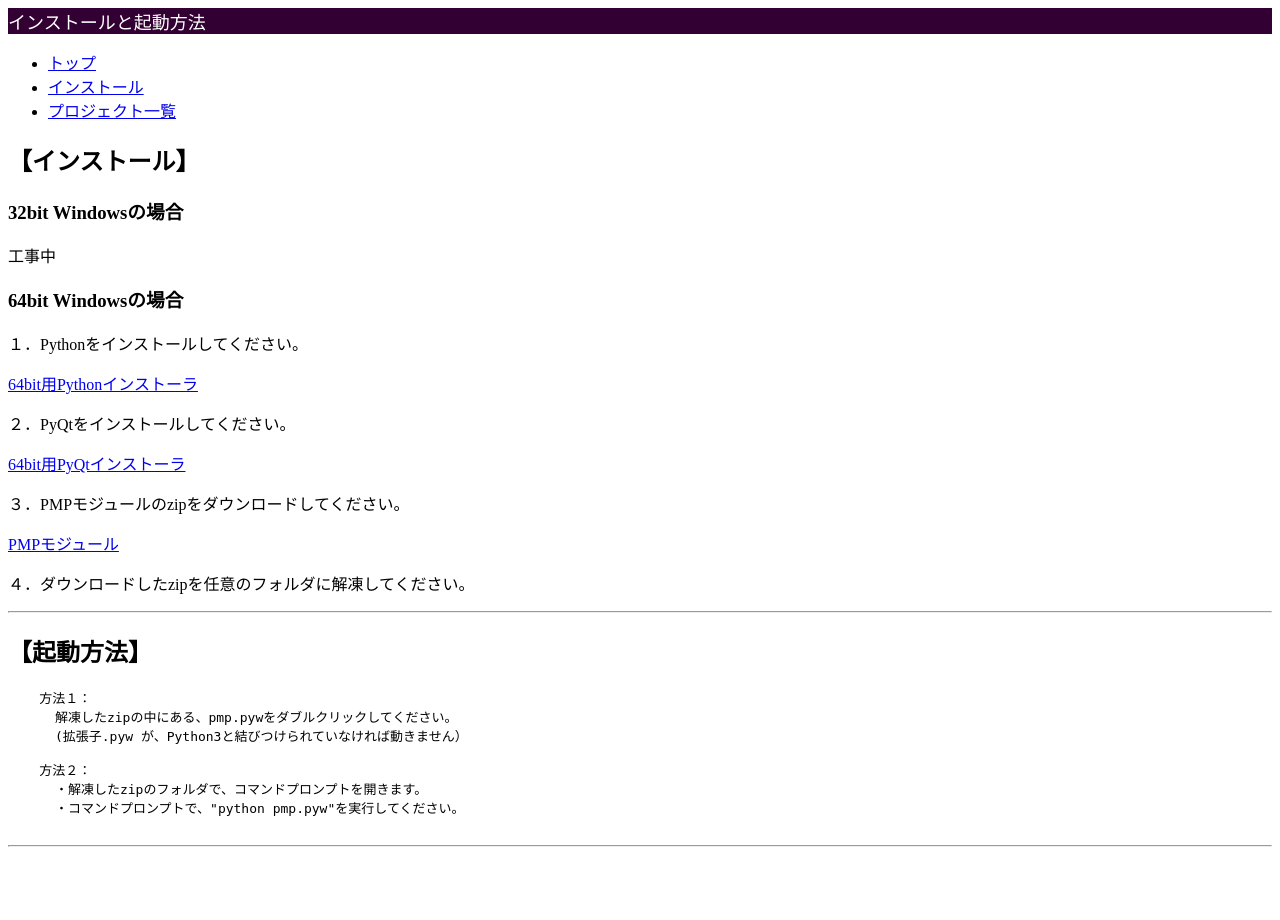
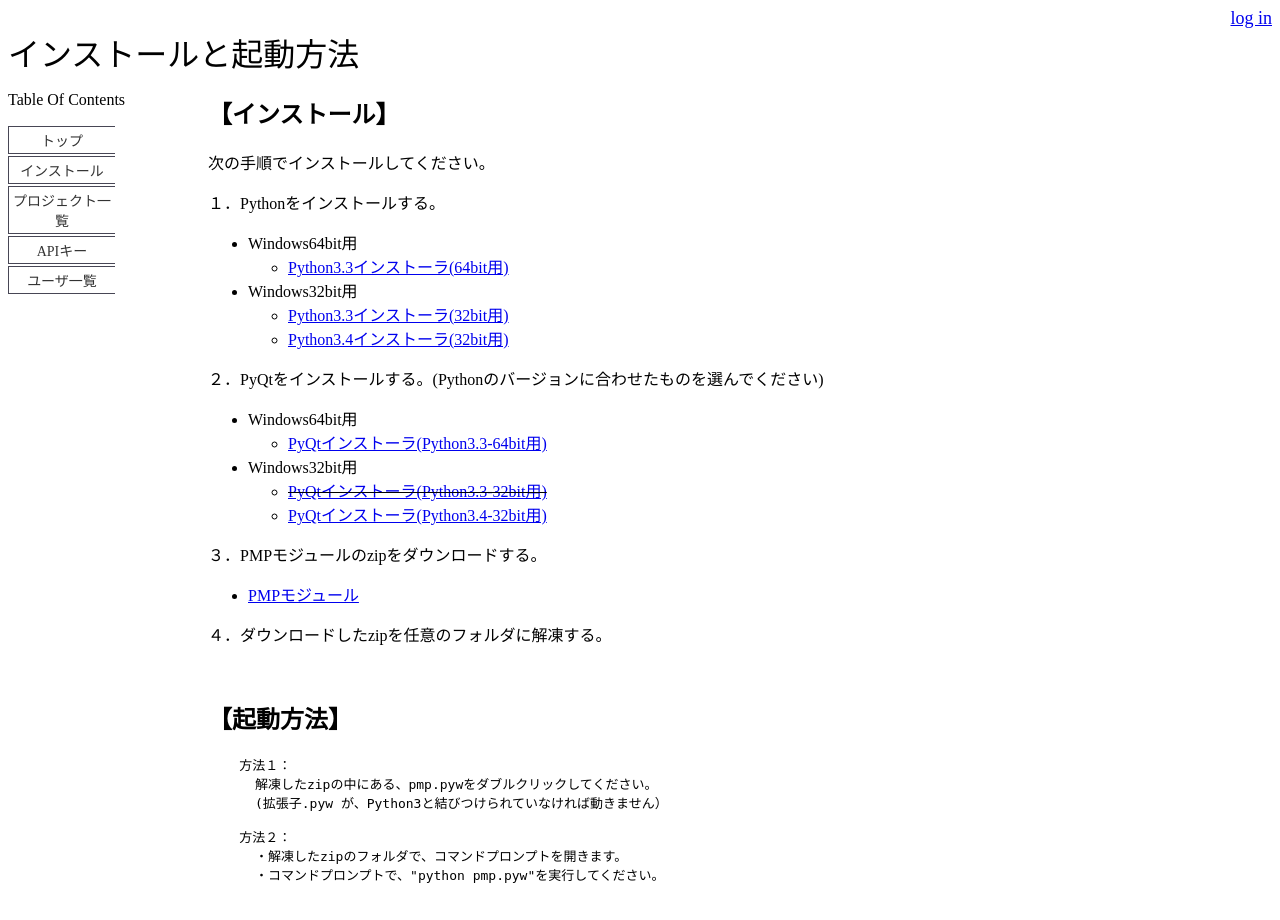
Before and after one commit to unyaunya/pmp, a Flask app: page /install.html in a window 1280 px wide. Before the commit the page ends 847 px from the top, so only its background shows below. Run offline with Flask 2, Linux system fonts and the light colour scheme.

Commit message:
サーバ機能(途中)

```diff
--- a/pmp/model.py
+++ b/pmp/model.py
@@ -53,7 +53,8 @@ class TaskModel(Task):
     def dumpUrl(obj, url):
         print('Not Implemented')
         headers = {'User-Agent':'Mozilla/4.0 (compatible; MSIE 5.5; Windows NT)'}
-        data = urlencode({'var': 123, 'foo':"wert"}).encode(encoding='utf-8')
+        jsonstr = json.dumps(obj, indent=2, default=_to_json, ensure_ascii=False)
+        data = urlencode({'data': jsonstr}).encode(encoding='utf-8')
         req = urllib.request.Request(url, data=data, headers=headers)
         rslt = _urlget(req)
 
--- a/pmp/server/__init__.py
+++ b/pmp/server/__init__.py
@@ -1,4 +1,4 @@
 #! python3
 # -*- coding: utf-8 -*-
 
-from .server import PmpServer
+from .server import PmpServer, init_db
--- /dev/null
+++ b/pmp/server/schema.sql
@@ -0,0 +1,8 @@
+drop table if exists entries;
+create table users (
+  id     string primary key,
+  passwd string not null,
+  email  string not null,
+  name   string not null,
+  apikey string not null
+);
--- a/pmp/server/server.py
+++ b/pmp/server/server.py
@@ -3,13 +3,66 @@
 
 import os
 import json
-from flask import Flask
-from flask import render_template, request
+import sqlite3
+from contextlib import closing
+from flask import Flask, g, request, session, render_template, \
+     flash, redirect, url_for
+from datetime import datetime
 
+
+#configuration
+DATABASE = 'pmp.db'
+USERID   = 'admin'
+PASSWORD = 'default'
+SECRET_KEY = 'development key'
+
+
+#create flask application
 app = Flask(__name__)
+app.config.from_object(__name__)
+
+def init_db():
+    """DB初期化。コマンドラインから呼び出す"""
+    with closing(connect_db()) as db:
+        with app.open_resource('schema.sql') as f:
+            db.cursor().executescript(f.read().decode('utf-8'))
+        db.commit()
+
+def connect_db():
+    return sqlite3.connect(app.config['DATABASE'])
 
 def projectsdir():
     return os.path.join(os.path.dirname(__file__), 'projects')
+
+@app.before_request
+def before_request():
+    g.db = connect_db()
+
+@app.teardown_request
+def teardown_request(exception):
+    g.db.close()
+
+
+#handle http request
+@app.route('/login', methods=['GET', 'POST'])
+def login():
+    error = None
+    if request.method == 'POST':
+        if request.form['userid'] != app.config['USERID']:
+            error = 'Invalid userid'
+        elif request.form['password'] != app.config['PASSWORD']:
+            error = 'Invalid password'
+        else:
+            session['logged_in'] = True
+            flash('You were logged in')
+            return redirect(url_for('index'))
+    return render_template('login.html', error=error)
+
+@app.route('/logout')
+def logout():
+    session.pop('logged_in', None)
+    flash('You were logged out')
+    return redirect(url_for('index'))
 
 @app.route('/')
 def index():
@@ -19,33 +72,61 @@ def index():
 def install():
     return render_template('install.html')
 
-@app.route('/hello')
-def hello_world():
-    return "Hello World!!!"
+@app.route('/apikey.html')
+def show_apikey():
+    if 'logged_in' in session and session['logged_in'] == True:
+        return render_template('apikey.html')
+    else:
+        return render_template('login.html', error='APIキーを表示するにはログインしてください')
 
 @app.route('/project_list.html')
-def projects():
+def project_list():
     files = os.listdir(projectsdir())
     #data = json.dumps(files, ensure_ascii=False)
     #return data
-
     return render_template('projects.html', projects=files)
 
-@app.route('/project/<projectname>', methods=['GET', 'POST'])
-def project(projectname):
-    print(projectname)
-    if request.method == 'POST':
+@app.route('/users.html')
+def users():
+    return render_template('users.html')
+
+#handle http request(Web API)
+@app.route('/pmp/api/projects/')
+def api_project_list():
+    return json.dumps(os.listdir(projectsdir()), ensure_ascii=False)
+
+@app.route('/pmp/api/projects/<projectname>', methods=['GET', 'POST', 'PUT', 'DELETE'])
+def api_projects(projectname):
+    def _get_project(projectname):
+        path = os.path.join(projectsdir(), projectname, 'current.json.txt')
+        if not os.path.exists(path):
+            return ('Not Found %s' % path, 404, [])
+        return open(path, encoding='utf-8').read()
+    #-------
+    print('projectname=[%s]' % projectname)
+    if request.method == 'GET':
+        return _get_project(projectname)
+    elif request.method == 'POST':
         #f = request.files['the_file']
         #f.save('/var/www/uploads/uploaded_file.txt')
-        print(request.args)
-        print(request.form)
-        return 'failed'
+        #print(request.args)
+        #print(request.form)
+        print(request.remote_addr, request.remote_user)
+        _now = datetime.now()
+        path = os.path.join(projectsdir(), projectname, 'old',
+            '%s_%s.txt' % (_now.strftime("%Y%m%d%H%M%S"), request.remote_addr))
+        print(path)
+        with open(path, "w", encoding='utf-8') as f:
+            f.write(request.form['data'])
+        return 'OK'
     else:
         path = os.path.join(projectsdir(), projectname, 'current.json.txt')
         if not os.path.exists(path):
             return ('Not Found %s' % path, 404, [])
         return open(path, encoding='utf-8').read()
 
+
+#server class
 class PmpServer(object):
     def __init__(self, host='0.0.0.0', port=5000):
         self.host = host
--- a/pmp/server/static/style.css
+++ b/pmp/server/static/style.css
@@ -1,5 +1,79 @@
-div#header {
-    color:#FFFFFF;
-    background:#330033;
+div.metanav {
     font-size:large;
+    float:right;
 }
+div.page {
+    width:1024px;
+    clear:both;
+}
+
+#header {
+    //color:#FFFFFF;
+    //background:#330033;
+    font-size:xx-large;
+    width:100%;
+}
+
+#sidebar {
+	width:200px;
+    float:left;
+}
+#content {
+    overflow: hidden;
+    width:700px;
+    float:left;
+}
+
+#footer{
+    clear:both;
+}
+
+
+#menu ul{
+	margin: 0;
+	padding: 0;
+	list-style: none;
+}
+#menu li{
+	display: inline;
+	padding: 0;
+	margin: 0;
+	float: left;
+}
+#menu li a{
+	display: block;
+	border-left: 1px solid #474655;
+	border-top: 1px solid #474655;
+	border-bottom: 1px solid #474655;
+	background-color: #fff;
+	padding: 3px;
+	text-decoration: none;
+	color: #333;
+	width: 100px;
+	margin: 1px 0px;
+	text-align: center;
+	font-size: 14px;
+}
+#menu li a:hover{
+	border-left: 1px solid #474655;
+	border-top: 1px solid #474655;
+	border-bottom: 1px solid #474655;
+	background-color: #F3D898;
+}
+#menu #haji li a{
+	display: block;
+	border: 1px solid #474655;
+	background-color: #fff;
+	padding: padding: 3px 10px;;
+	text-decoration: none;
+	color: #333;
+	width: 100px;
+	margin: 1px 0px;
+	text-align: center;
+	font-size: 14px;
+}
+#menu #haji li a:hover{
+	display: block;
+	border: 1px solid #474655;
+	background-color: #F3D898;
+}
--- a/pmp/server/templates/base.html
+++ b/pmp/server/templates/base.html
@@ -8,20 +8,41 @@
     {% endblock %}
 </head>
 <body>
-    <div id="header">{% block header %}{% endblock %}</div>
-    <div id="navi">
+<div class=metanav>
+    {% if not session.logged_in %}
+        <a href="{{ url_for('login') }}">log in</a>
+    {% else %}
+        <a href="{{ url_for('logout') }}">log out</a>
+    {% endif %}
+</div>
+<div class=page>
+    <div id="header">
+        {% block header %}{% endblock %}
+    </div>
+    <div id="sidebar">
+        <p>Table Of Contents</p>
+        <div id="menu">
             {% block navi %}
             <ul>
                 <li><a href="/">トップ</a></li>
                 <li><a href="/install.html">インストール</a></li>
                 <li><a href="/project_list.html">プロジェクト一覧</a></li>
+                <li><a href="/apikey.html">APIキー</a></li>
+                <li><a href="/users.html">ユーザ一覧</a></li>
             </ul>
-        {% endblock %}</div>
-    <div id="content">{% block content %}{% endblock %}</div>
-    <hr/>
+            {% endblock %}
+        </div>
+    </div>
+    <div id="content">
+        {% for message in get_flashed_messages() %}
+        <div class=flash>{{ message }}</div>
+        {% endfor %}
+        {% block content %}{% endblock %}
+    </div>
     <div id="footer">
         {% block footer %}
         {% endblock %}
     </div>
+</div>
 </body>
 </html>
--- a/pmp/server/templates/install.html
+++ b/pmp/server/templates/install.html
@@ -8,25 +8,49 @@
 {% endblock %}
 {% block header %}インストールと起動方法{% endblock %}
 {% block content %}
+    <style type="text/css"><!--
+    .unavailable {
+    text-decoration:line-through;
+    }
+    </style>
     <h2>【インストール】</h2>
-    <h3>32bit Windowsの場合</h3>
-    <p>工事中</p>
+    <p>次の手順でインストールしてください。</p>
+    <p>１．Pythonをインストールする。</p>
+        <ul>
+        <li>Windows64bit用
+            <ul>
+            <li><a href="./static/downloads/64bit/python-3.3.5.amd64.msi">Python3.3インストーラ(64bit用)</a></li>
+            </ul>
+        </li>
+        <li>Windows32bit用
+            <ul>
+            <li><a href="./static/downloads/32bit/python-3.3.5.msi">Python3.3インストーラ(32bit用)</a></li>
+            <li><a href="./static/downloads/32bit/python-3.4.3.msi">Python3.4インストーラ(32bit用)</a></li>
+            </ul>
+        </li>
+        </ul>
+    <p>２．PyQtをインストールする。(Pythonのバージョンに合わせたものを選んでください)</p>
+        <ul>
+        <li>Windows64bit用
+            <ul>
+            <li><a href="./static/downloads/64bit/PyQt4-4.10.4-gpl-Py3.3-Qt4.8.6-x64.exe">PyQtインストーラ(Python3.3-64bit用)</a></li>
+            </ul>
+        </li>
+        <li>Windows32bit用
+            <ul>
+            <li class=unavailable><a href="./static/downloads/32bit/PyQt4-4.11.3-gpl-Py3.3-Qt4.8.6-x32.exe">PyQtインストーラ(Python3.3-32bit用)</a></li>
+            <li><a href="./static/downloads/32bit/PyQt4-4.11.3-gpl-Py3.4-Qt4.8.6-x32.exe">PyQtインストーラ(Python3.4-32bit用)</a></li>
+            </ul>
+        </li>
+        </ul>
+    <p>３．PMPモジュールのzipをダウンロードする。</p>
+        <ul>
+        <li><a href="./static/downloads/pmp-master.zip">PMPモジュール</a></li>
+        </ul>
+    <p>４．ダウンロードしたzipを任意のフォルダに解凍する。</p>
+    <br/>
 
-    <h3>64bit Windowsの場合</h3>
-    <p>１．Pythonをインストールしてください。</p>
-        <a href="./static/downloads/64bit/python-3.3.5.amd64.msi">64bit用Pythonインストーラ</a>
-
-    <p>２．PyQtをインストールしてください。</p>
-        <a href="./static/downloads/64bit/PyQt4-4.10.4-gpl-Py3.3-Qt4.8.6-x64.exe">64bit用PyQtインストーラ</a>
-
-    <p>３．PMPモジュールのzipをダウンロードしてください。</p>
-        <a href="./static/downloads/pmp-master.zip">PMPモジュール</a>
-
-    <p>４．ダウンロードしたzipを任意のフォルダに解凍してください。</p>
-
-    <hr/>
     <h2>【起動方法】</h2>
-
     <pre>
     方法１：
       解凍したzipの中にある、pmp.pywをダブルクリックしてください。
--- a/pmp/server/templates/projects.html
+++ b/pmp/server/templates/projects.html
@@ -6,8 +6,8 @@
     <tr><th>プロジェクト略称</th><th>WBSデータ(JSON形式)のURL</th></tr>
     {% for project in projects %}
       <tr>
-         <td><a href="{{ url_for('project', projectname=project) }}">{{ project }}</a></td>
-         <td>{{request.scheme}}://{{request.host}}{{ url_for('project', projectname=project) }}</a></td>
+         <td><a href="{{ url_for('api_projects', projectname=project) }}">{{ project }}</a></td>
+         <td>{{request.scheme}}://{{request.host}}{{ url_for('api_projects', projectname=project) }}</a></td>
       </tr>
     {% endfor %}
     </table>
--- a/pmp/widget.py
+++ b/pmp/widget.py
@@ -456,7 +456,7 @@ class GanttWidget(Widget_):
         try:
             obj = urlparse(url)
             if obj.netloc == '':
-                self._workingDirectory = os.path.dirname(url.path)
+                self._workingDirectory = os.path.dirname(obj.path)
             self.ganttModel = TaskModel.load(url)
             config.addLastUsed(url)
             self._currentFileName = url
```
Also changed, not shown: pmp/server/templates/apikey.html (added, +10 -0 lines), pmp/server/templates/login.html (added, +21 -0 lines), pmp/server/templates/users.html (added, +16 -0 lines), pmp/settings.py (+8 -2 lines), 1 other file. Lines whose indentation alone changed are shown as unchanged.
